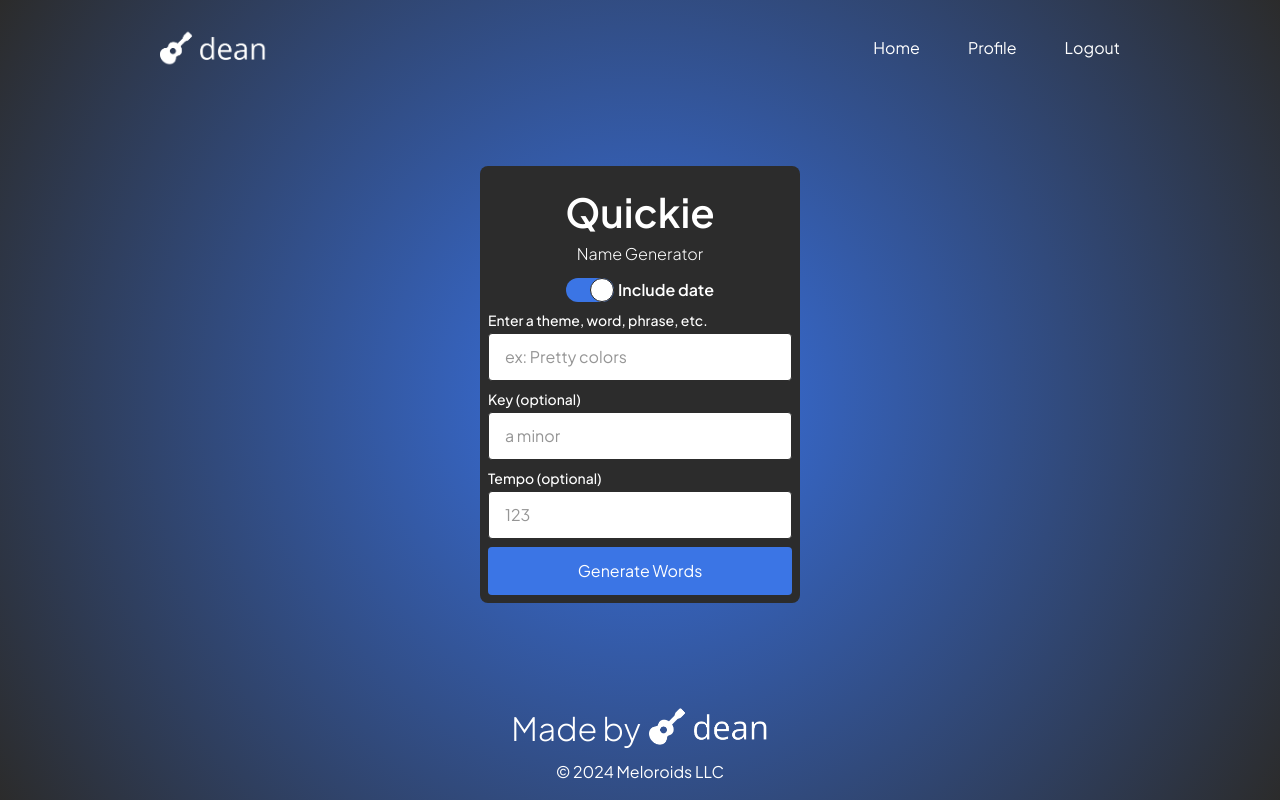
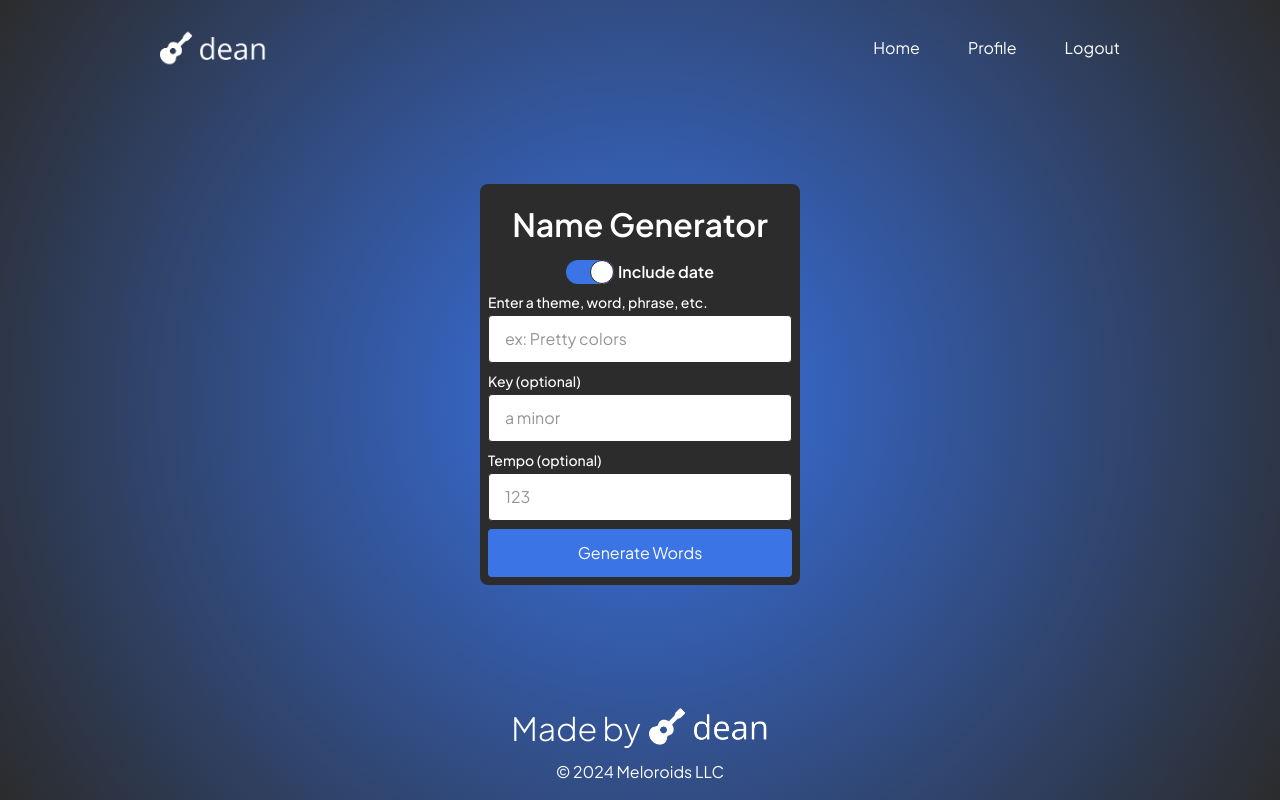
Before and after one commit to petehod/loop-name-generator, a Next.js app: page /generate in a window 1280 px wide. Built offline with nearby package versions, Linux system fonts and the light colour scheme; no server answers; the database is empty; sample sign-in values are in the browser's storage.

Commit message:
update name

```diff
--- a/src/components/MainContentTitle.tsx
+++ b/src/components/MainContentTitle.tsx
@@ -3,8 +3,7 @@ import React from "react";
 export default function MainContentTitle() {
   return (
     <div className=" max-w-60 w-full  flex flex-col justify-center items-center pt-2">
-      <h2 className="text-2.5 text-center font-semibold">Quickie</h2>
-      <h1 className="text-1 font-light mb-3">Name Generator</h1>
+      <h2 className="text-2 text-center mb-3 font-semibold">Name Generator</h2>
     </div>
   );
 }
```
